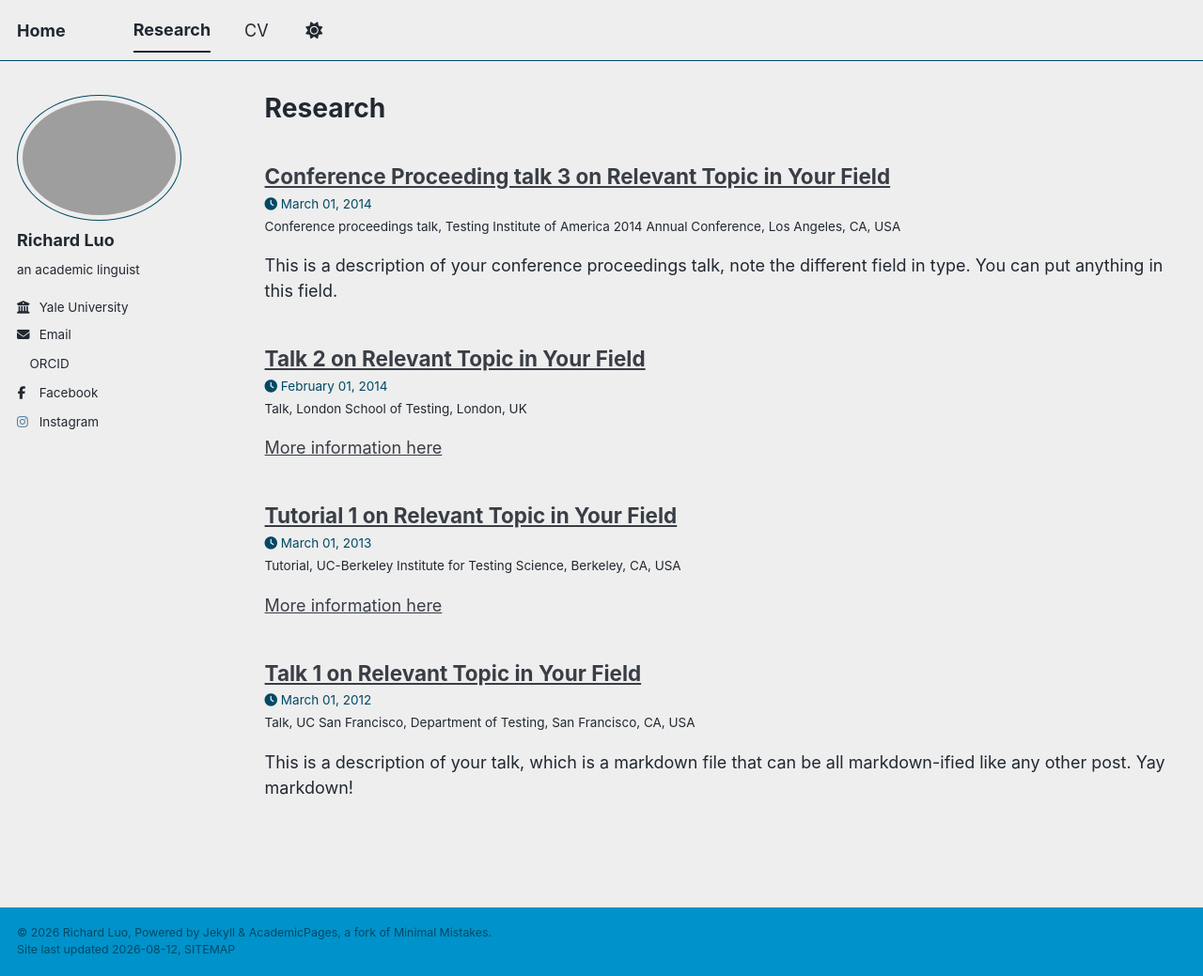
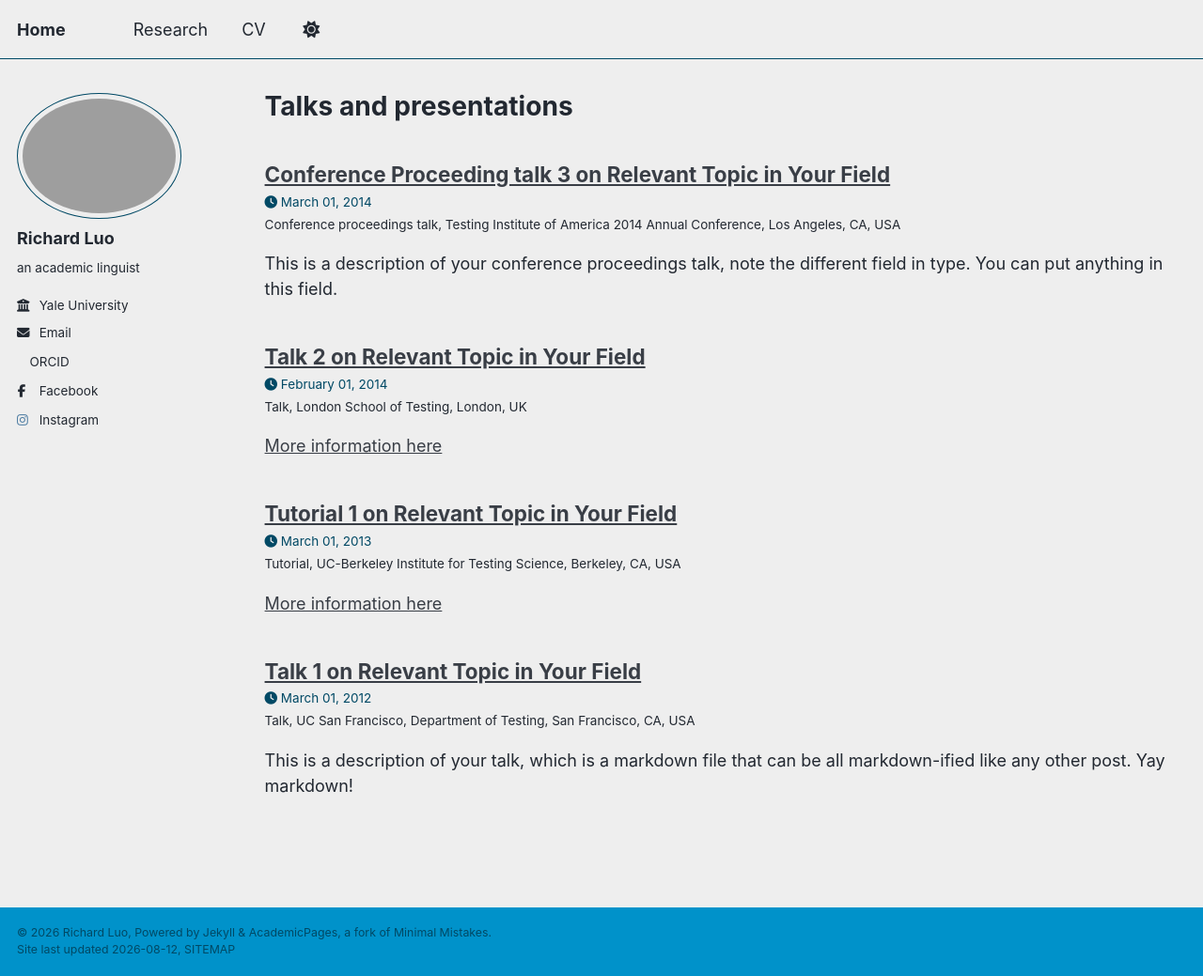
Before and after one commit to RichardMaS/richardmas.github.io, a Jekyll site: the page built from _pages/talks.html, in a window 1280 px wide and 1039 px high. Shown: the whole window at 94% size. Built offline with Jekyll 4.4.1, drawn with Linux system fonts in a browser that asks for light colours; a style sheet for code colours, icons or effects is not loaded.

```diff
--- a/_pages/talks.html
+++ b/_pages/talks.html
@@ -1,7 +1,7 @@
 ---
 layout: archive
-title: "Research"
-permalink: /research/
+title: "Talks and presentations"
+permalink: /talks/
 author_profile: true
 ---
 
```
